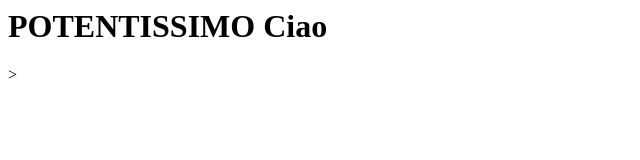
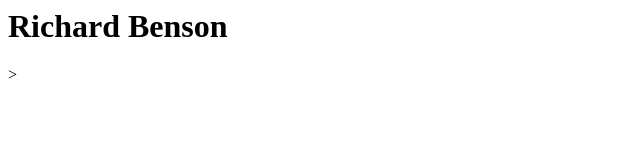
Before and after one commit to Sbrasbez19/repository-di-prova, a plain HTML site: page index.html in a window 1280 px wide. Shown: the whole page, without its empty margins (0-640 px from the left). Drawn offline with Linux system fonts and the light colour scheme.

Commit message:
Riccardo Benzoni

```diff
--- a/index.html
+++ b/index.html
@@ -3,7 +3,7 @@
         <head>
             <title> DAJE MARCO POTENTISSIMOOOOOOOOOOOOO </title>
         </head>
-            <H1> POTENTISSIMO  Ciao</H1>
+            <H1> Richard Benson</H1>
 
         </body>
 </html>>
```
